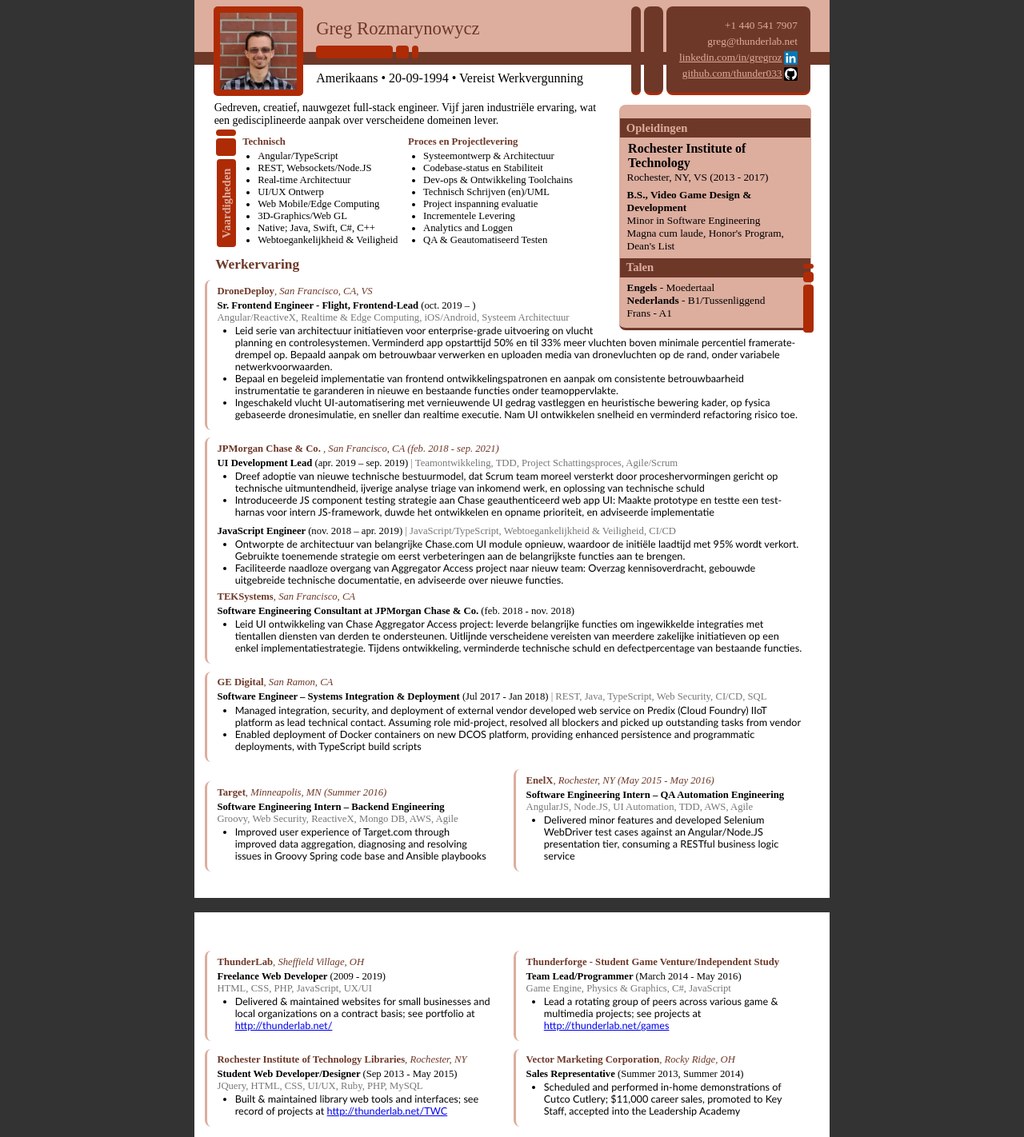
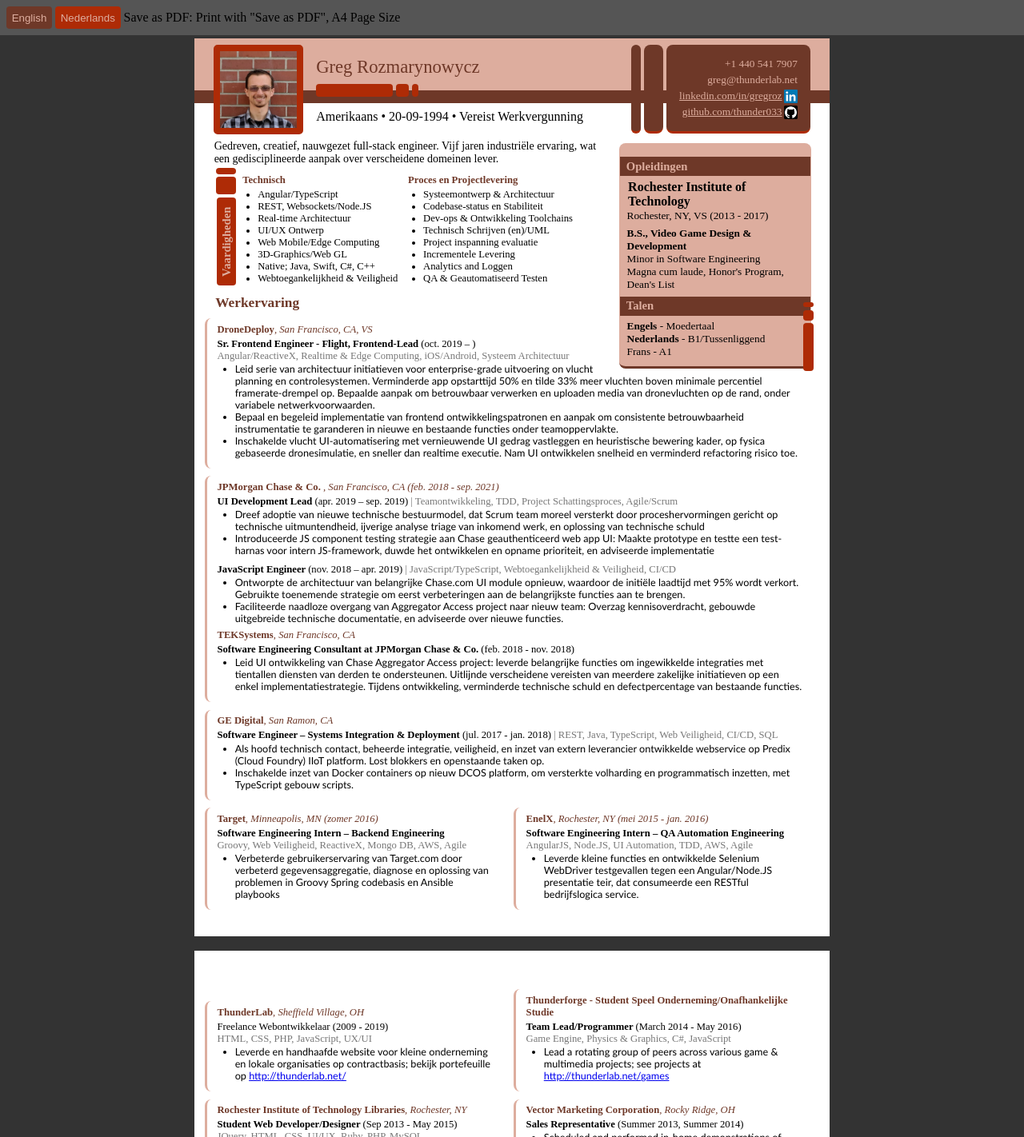
Before and after one commit to thunder033/cv, a plain HTML site: page index.html in a window 1280 px wide. Shown: the top 1422 px of the page at 80% size. Drawn offline with Linux system fonts and the light colour scheme.

Commit message:
meer Nederlands, control panel

```diff
--- a/index.html
+++ b/index.html
@@ -21,11 +21,11 @@
             display: none;
         }
 
-        body.en .nl {
+        body.en .page .nl {
             display: none;
         }
 
-        body.nl .en {
+        body.nl .page .en {
             display: none;
         }
 
@@ -39,10 +39,18 @@
             overflow: hidden;
         }
 
+        #control-panel+.page {
+            margin-top: 3em;
+        }
+
         @media print {
             body, .page {
-                margin: 0;
+                margin: 0 !important;
                 box-shadow: none;
+            }
+
+            #control-panel {
+                display: none;
             }
 
             @page {
@@ -65,6 +73,27 @@
 
         .clear-float.clear-left:after {
             clear: left;
+        }
+
+        #control-panel {
+            position: fixed;
+            padding: .5em;
+            background: #555;
+            width: 100%;
+            top: 0;
+            z-index: 100;
+        }
+
+        #control-panel button {
+            background: #6e3828;
+            padding: .5em;
+            color: #ddad9e;
+            border-radius: .3em;
+            border: 0;
+        }
+
+        body.nl #control-panel .nl, body.en #control-panel .en {
+            background: #ae2b06;
         }
 
         header {
@@ -378,8 +407,23 @@
             margin: 0 0 .25em;
         }
     </style>
+    <script>
+        function setLanguage(lang) {
+            const languageOptions = ['en', 'nl'];
+            const classes = document.querySelector('body').className
+                .split(' ')
+                .filter((v) => !languageOptions.includes(v));
+            document.querySelector('body').className = [...classes, lang].join(' ');
+
+        }
+    </script>
 </head>
 <body class="normal-length nl">
+<div id="control-panel">
+    <button class="en" onclick="setLanguage('en')">English</button>
+    <button class="nl" onclick="setLanguage('nl')">Nederlands</button>
+    <span>Save as PDF: Print with "Save as PDF", A4 Page Size</span>
+</div>
 <div id="page-1" class="page">
     <header>
         <ul id="contact">
@@ -544,8 +588,8 @@
                     </li>
                     <li class="nl">
                         Leid serie van architectuur initiatieven voor enterprise-grade uitvoering on vlucht planning en controlesystemen.
-                        Verminderd app opstarttijd 50% en til 33% meer vluchten boven minimale percentiel framerate-drempel op.
-                        Bepaald aanpak om betrouwbaar verwerken en uploaden media van dronevluchten op de rand, onder variabele netwerkvoorwaarden.
+                        Verminderde app opstarttijd 50% en tilde 33% meer vluchten boven minimale percentiel framerate-drempel op.
+                        Bepaalde aanpak om betrouwbaar verwerken en uploaden media van dronevluchten op de rand, onder variabele netwerkvoorwaarden.
                     </li>
                     <li class="en">
                         Define and guide implementation of frontend development patterns and approach to ensure consistent reliability and instrumentation across new and existing
@@ -560,7 +604,7 @@
                         simulation, and faster-than-real-time execution. Increased UI development velocity and significantly reduces refactoring risk.
                     </li>
                     <li class="nl">
-                        Ingeschakeld vlucht UI-automatisering met vernieuwende UI gedrag vastleggen en heuristische bewering kader, op fysica gebaseerde
+                        Inschakelde vlucht UI-automatisering met vernieuwende UI gedrag vastleggen en heuristische bewering kader, op fysica gebaseerde
                         dronesimulatie, en sneller dan realtime executie. Nam UI ontwikkelen snelheid en verminderd refactoring risico toe.
                     </li>
                 </ul>
@@ -639,7 +683,7 @@
                         integrations with dozens of third party services, while aligning disparate requirements from multiple business initiatives around a
                         single implementation strategy. In the course of development, significantly reduced technical debt and feature regression rate.
                     </li>
-                    <li>
+                    <li class="nl">
                         Leid UI ontwikkeling van Chase Aggregator Access project: leverde belangrijke functies om ingewikkelde integraties met
                         tientallen diensten van derden te ondersteunen. Uitlijnde verscheidene vereisten van meerdere zakelijke initiatieven op
                         een enkel implementatiestrategie. Tijdens ontwikkeling, verminderde technische schuld en defectpercentage van bestaande functies.
@@ -649,17 +693,33 @@
 
             <div class="experience">
                 <h4>GE Digital<span>, San Ramon, CA</span></h4>
-                <h5>Software Engineer &ndash; Systems Integration & Deployment <span>(Jul 2017 - Jan 2018)</span></h5>
-                <span class="experience-skills">REST, Java, TypeScript, Web Security, CI/CD, SQL</span>
+                <h5>
+                    Software Engineer &ndash; Systems Integration & Deployment
+                    <span class="en">(Jul 2017 - Jan 2018)</span>
+                    <span class="nl">(jul. 2017 - jan. 2018)</span>
+                </h5>
+                <span class="experience-skills">
+                    <span class="en">REST, Java, TypeScript, Web Security, CI/CD, SQL</span>
+                    <span class="nl">REST, Java, TypeScript, Web Veiligheid, CI/CD, SQL</span>
+                </span>
                 <ul>
-                    <li>
+                    <li class="en">
                         Managed integration, security, and deployment of external vendor developed web
                         service on Predix (Cloud Foundry) IIoT platform as lead technical contact. Assuming
                         role mid-project, resolved all blockers and picked up outstanding tasks from vendor
                     </li>
-                    <li>
+                    <li class="nl">
+                        Als hoofd technisch contact, beheerde integratie, veiligheid, en inzet van extern
+                        leverancier ontwikkelde webservice op Predix (Cloud Foundry) IIoT platform. Lost blokkers
+                        en openstaande taken op.
+                    </li>
+                    <li class="en">
                         Enabled deployment of Docker containers on new DCOS platform, providing
                         enhanced persistence and programmatic deployments, with TypeScript build scripts
+                    </li>
+                    <li class="nl">
+                        Inschakelde inzet van Docker containers op nieuw DCOS platform, om versterkte volharding
+                        en programmatisch inzetten, met TypeScript gebouw scripts.
                     </li>
                 </ul>
             </div>
@@ -667,14 +727,22 @@
             <div class="experience internship">
                 <h4>
                     Target<span>, Minneapolis, MN</span>
-                    <span>(Summer 2016)</span>
+                    <span class="en">(Summer 2016)</span>
+                    <span class="nl">(zomer 2016)</span>
                 </h4>
                 <h5>Software Engineering Intern &ndash; Backend Engineering </h5><br>
-                <span class="experience-skills">Groovy, Web Security, ReactiveX, Mongo DB, AWS, Agile</span>
+                <span class="experience-skills">
+                    <span class="en">Groovy, Web Security, ReactiveX, Mongo DB, AWS, Agile</span>
+                    <span class="nl">Groovy, Web Veiligheid, ReactiveX, Mongo DB, AWS, Agile</span>
+                </span>
                 <ul>
-                    <li>
+                    <li class="en">
                         Improved user experience of Target.com through improved data aggregation,
                         diagnosing and resolving issues in Groovy Spring code base and Ansible playbooks
+                    </li>
+                    <li class="nl">
+                        Verbeterde gebruikerservaring van Target.com door verbeterd gegevensaggregatie,
+                        diagnose en oplossing van problemen in Groovy Spring codebasis en Ansible playbooks
                     </li>
                 </ul>
             </div>
@@ -682,14 +750,19 @@
             <div class="experience internship">
                 <h4>
                     EnelX<span>, Rochester, NY</span>
-                    <span>(May 2015 - May 2016)</span>
+                    <span class="en">(May 2015 - Jan 2016)</span>
+                    <span class="nl">(mei 2015 - jan. 2016)</span>
                 </h4>
                 <h5>Software Engineering Intern &ndash; QA Automation Engineering</h5><br>
                 <span class="experience-skills">AngularJS, Node.JS, UI Automation, TDD, AWS, Agile</span>
                 <ul>
-                    <li>
+                    <li class="en">
                         Delivered minor features and developed Selenium WebDriver test cases against an
                         Angular/Node.JS presentation tier, consuming a RESTful business logic service
+                    </li>
+                    <li class="nl">
+                        Leverde kleine functies en ontwikkelde Selenium WebDriver testgevallen tegen een
+                        Angular/Node.JS presentatie teir, dat consumeerde een RESTful bedrijfslogica service.
                     </li>
                 </ul>
             </div>
@@ -702,13 +775,20 @@
         <section class="work-experience">
             <div class="experience internship">
                 <h4>ThunderLab<span>, Sheffield Village, OH</span></h4>
-                <h5>Freelance Web Developer <span>(2009 - 2019)</span></h5><br>
+                <h5>
+                    <span class="en">Freelance Web Developer <span>(2009 - 2019)</span></span>
+                    <span class="nl">Freelance Webontwikkelaar <span>(2009 - 2019)</span></span>
+                </h5><br>
                 <div class="experience-skills">HTML, CSS, PHP, JavaScript, UX/UI</div>
-                <ul><li>Delivered & maintained websites for small businesses and local organizations on a contract basis; see portfolio at <a href="http://thunderlab.net/">http://thunderlab.net/</a></li></ul>
+                <ul>
+                    <li class="en">Delivered & maintained websites for small businesses and local organizations on a contract basis; see portfolio at <a href="http://thunderlab.net/">http://thunderlab.net/</a></li>
+                    <li class="nl">Leverde en handhaafde website voor kleine onderneming en lokale organisaties op contractbasis; bekijk portefeuille op <a href="http://thunderlab.net/">http://thunderlab.net/</a></li>
+                </ul>
             </div>
 
             <div class="experience internship">
-                <h4>Thunderforge - Student Game Venture/Independent Study</h4>
+                <h4 class="en">Thunderforge - Student Game Venture/Independent Study</h4>
+                <h4 class="nl">Thunderforge - Student Speel Onderneming/Onafhankelijke Studie</h4>
                 <h5>Team Lead/Programmer <span>(March 2014 - May 2016)</span></h5><br>
                 <div class="experience-skills">Game Engine, Physics &amp; Graphics, C#, JavaScript</div>
                 <ul><li>Lead a rotating group of peers across various game &amp; multimedia projects; see projects at <a href="http://thunderlab.net/games">http://thunderlab.net/games</a></li></ul>
```
